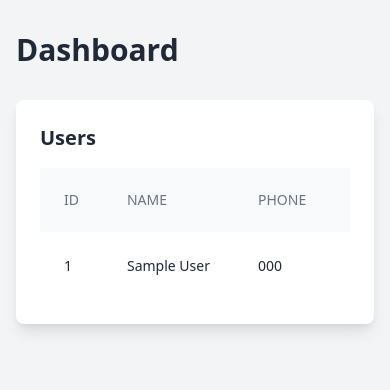
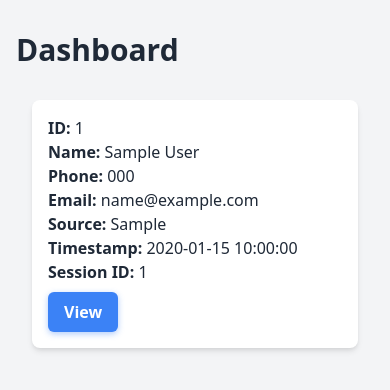
Before and after one commit to shilpashree-thorsignia/Anthill-IQ-Dashbord, a Django app: page //users in a window 390 px wide. Shown: the top 390 px of the page. Run offline with Django 5.2, Linux system fonts and the light colour scheme; tables that the repository leaves empty hold one stand-in row (values such as "Sample post").

Commit message:
responsiveness

```diff
--- a/users/templates/users/dashboard.html
+++ b/users/templates/users/dashboard.html
@@ -33,7 +33,8 @@
         <h1 class="text-3xl font-bold mb-8">Dashboard</h1>
 
         <!-- Users Table -->
-        <div class="bg-white rounded-lg shadow-lg p-6 mb-8">
+        <div class="bg-white rounded-lg shadow-lg p-6 mb-8 hidden sm:block">
+
             <h2 class="text-xl font-semibold mb-4">Users</h2>
 
             {% if users %}
@@ -75,58 +76,24 @@
                 <p class="text-gray-500">No users found.</p>
             {% endif %}
         </div>
-    </div>
 
-    <!-- Chat History Modal -->
-    <div id="chatHistoryModal" class="hidden fixed inset-0 bg-gray-600 bg-opacity-50 overflow-y-auto h-full w-full">
-        <div class="relative top-20 mx-auto p-5 border w-4/5 shadow-lg rounded-md bg-white">
-            <h3 class="text-lg font-medium mb-4">Chat History</h3>
-            <div id="chatHistoryContent" class="mt-2 max-h-96 overflow-y-auto space-y-4">
-                <!-- Chat history will be dynamically inserted here -->
+        <!-- Mobile Cards -->
+        <div class="space-y-4 px-4 block sm:hidden">
+            {% for user in users %}
+            <div class="bg-white rounded-lg shadow-md p-4">
+                <div><strong>ID:</strong> {{ user.id }}</div>
+                <div><strong>Name:</strong> {{ user.name|default:"N/A" }}</div>
+                <div><strong>Phone:</strong> {{ user.phone|default:"N/A" }}</div>
+                <div><strong>Email:</strong> {{ user.email|default:"N/A" }}</div>
+                <div><strong>Source:</strong> {{ user.source|default:"N/A" }}</div>
+                <div><strong>Timestamp:</strong> {{ user.timestamp|date:"Y-m-d H:i:s" }}</div>
+                <div><strong>Session ID:</strong> {{ user.session_id|default:"-" }}</div>
+                <div class="mt-2">
+                    <a href="{% url 'display_conversation' id=user.id %}" class="btn btn-primary">View</a>
+                </div>
             </div>
-            <div class="mt-4">
-                <button onclick="closeChatHistory()" class="bg-red-500 hover:bg-red-600 text-white font-bold py-2 px-4 rounded">
-                    Close
-                </button>
-            </div>
+            {% endfor %}
         </div>
     </div>
-
-    <script>
-        function showChatHistory(userId) {
-            fetch(`/chat-history/${userId}/`)
-                .then(response => response.json())
-                .then(data => {
-                    const chatContent = document.getElementById('chatHistoryContent');
-                    chatContent.innerHTML = '';
-
-                    if (data.conversations.length > 0) {
-                        data.conversations.forEach(conv => {
-                            chatContent.innerHTML += `
-                                <div class="p-4 border rounded">
-                                    <div class="font-semibold">User:</div>
-                                    <p>${conv.user_message}</p>
-                                    <div class="font-semibold mt-2">Bot:</div>
-                                    <p>${conv.bot_response}</p>
-                                    <div class="text-xs text-gray-400 mt-1">${conv.timestamp}</div>
-                                </div>
-                            `;
-                        });
-                    } else {
-                        chatContent.innerHTML = '<p class="text-gray-500">No chat history available for this user.</p>';
-                    }
-
-                    document.getElementById('chatHistoryModal').classList.remove('hidden');
-                })
-                .catch(err => {
-                    alert("Failed to load chat history.");
-                    console.error(err);
-                });
-        }
-
-        function closeChatHistory() {
-            document.getElementById('chatHistoryModal').classList.add('hidden');
-        }
-    </script>
 </body>
 </html>
```
